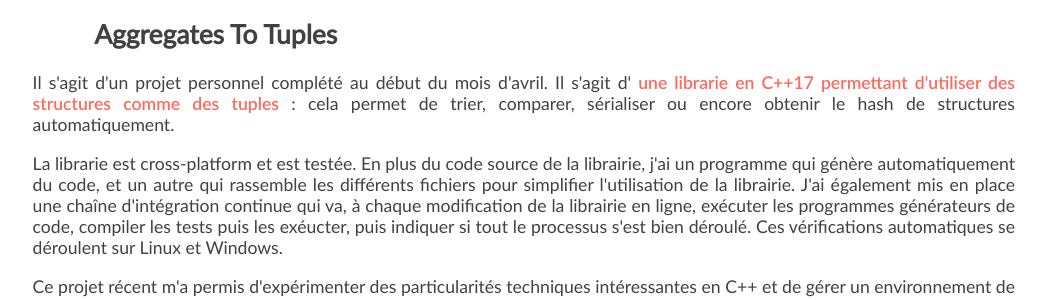
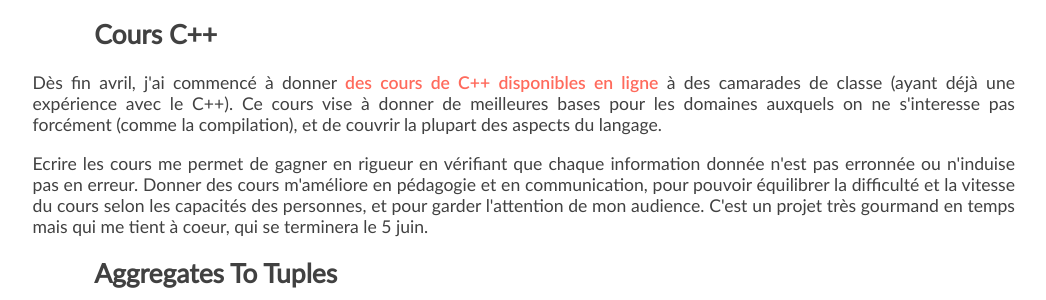
Before and after one commit to Dwarfobserver/Dwarfobserver.github.io, a plain HTML site: page portfolio.html in a window 1280 px wide. Shown: the part 304-604 px from the top of the page, without its empty margins (125-1171 px from the left). Drawn offline with nearby package versions, Linux system fonts and the light colour scheme.

Commit message:
added C++ courses in the portfolio

```diff
--- a/portfolio.html
+++ b/portfolio.html
@@ -24,6 +24,21 @@
 <div class="content" id="portfolio">
 
     <h1>Mon portfolio</h1>
+
+    <h2>Cours C++</h2>
+    <p>
+    Dès fin avril, j'ai commencé à donner <a href="https://cours-cpp.gitbook.io/resources"> des cours de C++
+    disponibles en ligne</a> à des camarades de classe (ayant déjà une expérience avec le C++). Ce cours vise
+    à donner de meilleures bases pour les domaines auxquels on ne s'interesse pas forcément (comme la
+    compilation), et de couvrir la plupart des aspects du langage.
+    </p>
+    <p>
+    Ecrire les cours me permet de gagner en rigueur en vérifiant que chaque information donnée n'est pas
+    erronnée ou n'induise pas en erreur. Donner des cours m'améliore en pédagogie et en communication, pour
+    pouvoir équilibrer la difficulté et la vitesse du cours selon les capacités des personnes, et pour garder
+    l'attention de mon audience. C'est un projet très gourmand en temps mais qui me tient à coeur, qui se
+    terminera le 5 juin.
+    </p>
 
     <h2>Aggregates To Tuples</h2>
     <p>
```
Also changed, not shown: portfolio-en.html (+14 -0 lines).
